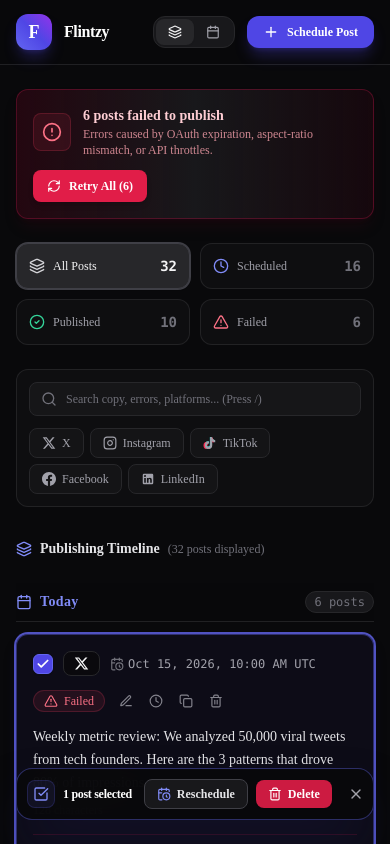
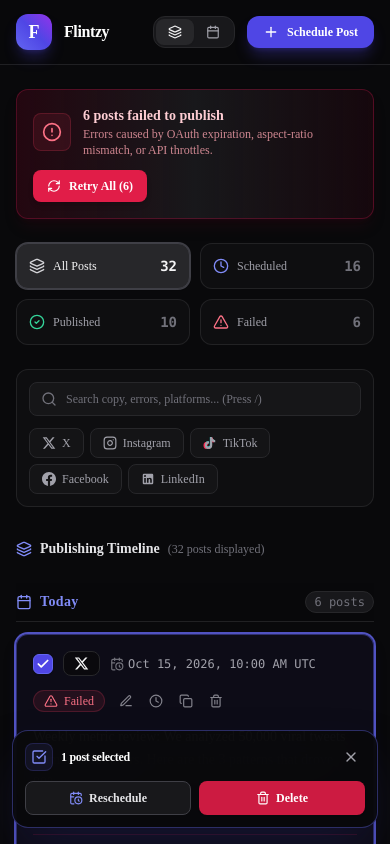
Before and after one commit to bakshiyogesh/socialmedia-posts-schedular-flintzy, a Next.js app: page / in a window 390 px wide. Both pictures are taken after a click on the button 43 px from the left and 663 px from the top of the page. Shown: the top 844 px of the page. Built offline with nearby package versions, Linux system fonts and the light colour scheme.

Commit message:
fix(mobile): resolve error strip layout, floating bar close button clipping, and feed preview truncation

```diff
--- a/src/features/composer/components/PlatformPreview.tsx
+++ b/src/features/composer/components/PlatformPreview.tsx
@@ -54,7 +54,7 @@
   const config = PLATFORMS[currentPlatform];
 
   return (
-    <div className="flex flex-col h-full space-y-3 min-w-0 w-full overflow-hidden">
+    <div className="flex flex-col min-w-0 w-full space-y-3">
       {/* Platform Switcher Tabs */}
       <div className="flex items-center gap-1 p-1 bg-zinc-900 border border-zinc-800 rounded-xl overflow-x-auto shrink-0">
         {selectedPlatforms.map((pid) => {
@@ -78,7 +78,7 @@
       </div>
 
       {/* Simulated Preview Card */}
-      <div className="flex-1 bg-zinc-950/80 border border-zinc-800 rounded-2xl p-3 sm:p-4 overflow-y-auto overflow-x-hidden min-h-[520px] max-h-[600px] min-w-0 w-full flex items-center justify-center">
+      <div className="bg-zinc-950/80 border border-zinc-800 rounded-2xl p-3 sm:p-4 overflow-y-auto overflow-x-hidden min-h-[340px] sm:min-h-[500px] max-h-none sm:max-h-[600px] min-w-0 w-full flex flex-col items-center justify-start sm:justify-center py-4 sm:py-6">
         {/* ============================================================== */}
         {/* TIKTOK WEB (DESKTOP) FEED SIMULATION                           */}
         {/* ============================================================== */}
--- a/src/features/composer/components/PostComposerModal.tsx
+++ b/src/features/composer/components/PostComposerModal.tsx
@@ -370,7 +370,7 @@
           </div>
 
           {/* Right Column: Live Simulated Preview (5 cols) */}
-          <div className="lg:col-span-5 min-w-0 w-full flex flex-col min-h-[380px] lg:border-l lg:border-zinc-800/80 lg:pl-6 overflow-hidden">
+          <div className="lg:col-span-5 min-w-0 w-full flex flex-col lg:border-l lg:border-zinc-800/80 lg:pl-6">
             <h3 className="text-xs font-bold text-zinc-400 uppercase tracking-wider mb-2">
               Live Feed Simulation
             </h3>
--- a/src/features/posts/components/BulkActionsFloatingBar.tsx
+++ b/src/features/posts/components/BulkActionsFloatingBar.tsx
@@ -23,12 +23,13 @@
   return (
     <aside
       aria-label="Bulk actions toolbar"
-      className="fixed bottom-6 inset-x-0 z-40 flex justify-center px-4 pointer-events-none animate-in fade-in slide-in-from-bottom-4 duration-200"
+      className="fixed bottom-4 sm:bottom-6 inset-x-0 z-40 flex justify-center px-3 sm:px-4 pointer-events-none animate-in fade-in slide-in-from-bottom-4 duration-200"
     >
-      <div className="pointer-events-auto bg-zinc-950/95 border border-indigo-500/40 backdrop-blur-xl shadow-2xl shadow-indigo-950/50 rounded-2xl p-2.5 sm:px-4 sm:py-3 flex items-center justify-between gap-3 sm:gap-6 max-w-lg w-full">
-        {/* Count & Status */}
-        <div className="flex items-center gap-2 shrink-0">
-          <div className="w-7 h-7 rounded-lg bg-indigo-500/10 border border-indigo-500/20 text-indigo-400 flex items-center justify-center">
+      <div className="pointer-events-auto bg-zinc-950/95 border border-indigo-500/40 backdrop-blur-xl shadow-2xl shadow-indigo-950/50 rounded-2xl p-3 sm:px-4 sm:py-3 flex flex-col sm:flex-row sm:items-center justify-between gap-2.5 sm:gap-6 max-w-lg w-full">
+        {/* Top Row on Mobile: Count + Close Button */}
+        <div className="flex items-center justify-between w-full sm:w-auto gap-2">
+          <div className="flex items-center gap-2">
+            <div className="w-7 h-7 rounded-lg bg-indigo-500/10 border border-indigo-500/20 text-indigo-400 flex items-center justify-center shrink-0">
               <CheckSquare className="w-4 h-4" />
             </div>
             <div>
@@ -41,14 +42,26 @@
             </div>
           </div>
 
-        {/* Action Buttons */}
-        <div className="flex items-center gap-2 shrink-0">
+          {/* Close button for mobile: pinned safely inside top-right */}
+          <button
+            type="button"
+            onClick={onClear}
+            className="sm:hidden p-1.5 text-zinc-400 hover:text-zinc-100 hover:bg-zinc-800 rounded-lg transition-colors shrink-0"
+            title="Deselect all"
+            aria-label="Deselect all"
+          >
+            <X className="w-4 h-4" />
+          </button>
+        </div>
+
+        {/* Action Buttons: Half-and-Half width on mobile, inline on desktop */}
+        <div className="grid grid-cols-2 sm:flex sm:items-center gap-2 w-full sm:w-auto shrink-0">
           <button
             type="button"
             onClick={onReschedule}
-            className="inline-flex items-center gap-1.5 px-3 py-1.5 rounded-lg bg-zinc-900 hover:bg-zinc-800 border border-zinc-700 text-xs font-semibold text-zinc-200 hover:text-white transition-colors"
+            className="inline-flex items-center justify-center gap-1.5 px-3 py-2 sm:py-1.5 rounded-lg bg-zinc-900 hover:bg-zinc-800 border border-zinc-700 text-xs font-semibold text-zinc-200 hover:text-white transition-colors w-full sm:w-auto"
           >
-            <CalendarClock className="w-3.5 h-3.5 text-indigo-400" />
+            <CalendarClock className="w-3.5 h-3.5 text-indigo-400 shrink-0" />
             <span>Reschedule</span>
           </button>
 
@@ -56,16 +69,17 @@
             type="button"
             onClick={onDelete}
             disabled={isDeleting}
-            className="inline-flex items-center gap-1.5 px-3 py-1.5 rounded-lg bg-rose-600/90 hover:bg-rose-600 text-xs font-semibold text-white transition-colors shadow-sm disabled:opacity-50"
+            className="inline-flex items-center justify-center gap-1.5 px-3 py-2 sm:py-1.5 rounded-lg bg-rose-600/90 hover:bg-rose-600 text-xs font-semibold text-white transition-colors shadow-sm disabled:opacity-50 w-full sm:w-auto"
           >
-            <Trash2 className="w-3.5 h-3.5" />
+            <Trash2 className="w-3.5 h-3.5 shrink-0" />
             <span>{isDeleting ? 'Deleting...' : 'Delete'}</span>
           </button>
 
+          {/* Close button for desktop */}
           <button
             type="button"
             onClick={onClear}
-            className="p-1.5 text-zinc-400 hover:text-zinc-200 hover:bg-zinc-800 rounded-lg transition-colors ml-0.5"
+            className="hidden sm:flex p-1.5 text-zinc-400 hover:text-zinc-200 hover:bg-zinc-800 rounded-lg transition-colors ml-0.5 shrink-0"
             title="Deselect all"
             aria-label="Deselect all"
           >
--- a/src/features/posts/components/PostCard.tsx
+++ b/src/features/posts/components/PostCard.tsx
@@ -217,24 +217,28 @@
       {/* Failure Recovery Strip */}
       {isFailed && (
         <div className="mt-4 pt-3 border-t border-rose-900/30 flex flex-col sm:flex-row sm:items-center justify-between gap-3 w-full">
-          <div className="flex items-center gap-2 min-w-0 flex-1">
-            <span
-              className={`inline-flex items-center gap-1.5 px-2 py-0.5 rounded text-[11px] font-semibold border shrink-0 whitespace-nowrap ${errorConfig.bg}`}
-            >
-              <ErrorIcon className="w-3.5 h-3.5 shrink-0" />
-              <span>{errorConfig.label}</span>
-            </span>
-            <p className="text-xs text-rose-300/90 truncate min-w-0 flex-1" title={post.errorMessage}>
+          {/* Top on Mobile: Badge above, description text below */}
+          <div className="flex-1 min-w-0 space-y-1.5 w-full">
+            <div>
+              <span
+                className={`inline-flex items-center gap-1.5 px-2.5 py-1 rounded-md text-[11px] font-semibold border shrink-0 whitespace-nowrap shadow-sm ${errorConfig.bg}`}
+              >
+                <ErrorIcon className="w-3.5 h-3.5 shrink-0" />
+                <span>{errorConfig.label}</span>
+              </span>
+            </div>
+            <p className="text-xs text-rose-300/90 leading-relaxed break-words [overflow-wrap:anywhere]" title={post.errorMessage}>
               {post.errorMessage}
             </p>
           </div>
 
-          <div className="flex items-center gap-2 shrink-0 self-end sm:self-auto">
+          {/* Action Buttons: Half-and-Half width each on mobile screens, flex inline on desktop */}
+          <div className="grid grid-cols-2 sm:flex sm:items-center gap-2 w-full sm:w-auto shrink-0 pt-1 sm:pt-0">
             {/* Contextual CTA (e.g. Reconnect Token, Fix Dimensions, Reschedule Slot) */}
             <button
               type="button"
               onClick={errorConfig.onAction}
-              className="px-2.5 py-1.5 bg-zinc-800 hover:bg-zinc-700 text-zinc-200 rounded-lg text-xs font-medium border border-zinc-700 transition-colors whitespace-nowrap shrink-0"
+              className="inline-flex items-center justify-center px-3 py-2 bg-zinc-800 hover:bg-zinc-700 text-zinc-200 rounded-lg text-xs font-medium border border-zinc-700 transition-colors whitespace-nowrap w-full sm:w-auto text-center"
             >
               {errorConfig.ctaText}
             </button>
@@ -244,7 +248,7 @@
               type="button"
               onClick={handleRetry}
               disabled={isRetrying}
-              className="inline-flex items-center gap-1.5 px-3 py-1.5 bg-rose-600 hover:bg-rose-500 disabled:bg-rose-800 text-white rounded-lg text-xs font-medium shadow-sm transition-all focus:outline-none focus:ring-2 focus:ring-rose-500 whitespace-nowrap shrink-0"
+              className="inline-flex items-center justify-center gap-1.5 px-3 py-2 bg-rose-600 hover:bg-rose-500 disabled:bg-rose-800 text-white rounded-lg text-xs font-medium shadow-sm transition-all focus:outline-none focus:ring-2 focus:ring-rose-500 whitespace-nowrap w-full sm:w-auto text-center"
               aria-label={`Retry failed post ${post.id}`}
             >
               <RefreshCw
```
Lines whose indentation alone changed are shown as unchanged.
